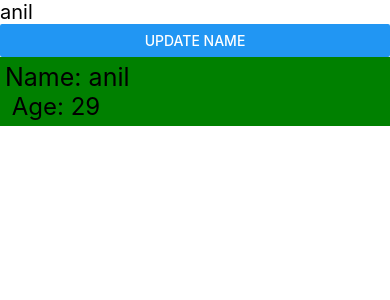
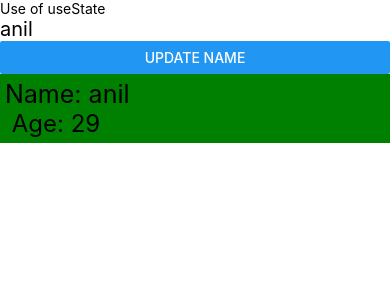
Before and after one commit to ashokstha61/first-react-project, a React Native app: screen / in a window 390 px wide. Shown: the top 300 px of the page. Built offline with nearby package versions, Linux system fonts and the light colour scheme.

Commit message:
use state 3

```diff
--- a/App.js
+++ b/App.js
@@ -15,6 +15,7 @@ function App() {
   }
   return (
     <View>
+      <Text>Use of useState</Text>
       <Text style={{fontSize: 20}}>{name}</Text>
       <Button title="Update name" onPress={() => setName('hari')} />
       <User name={name} age={29} />
```
